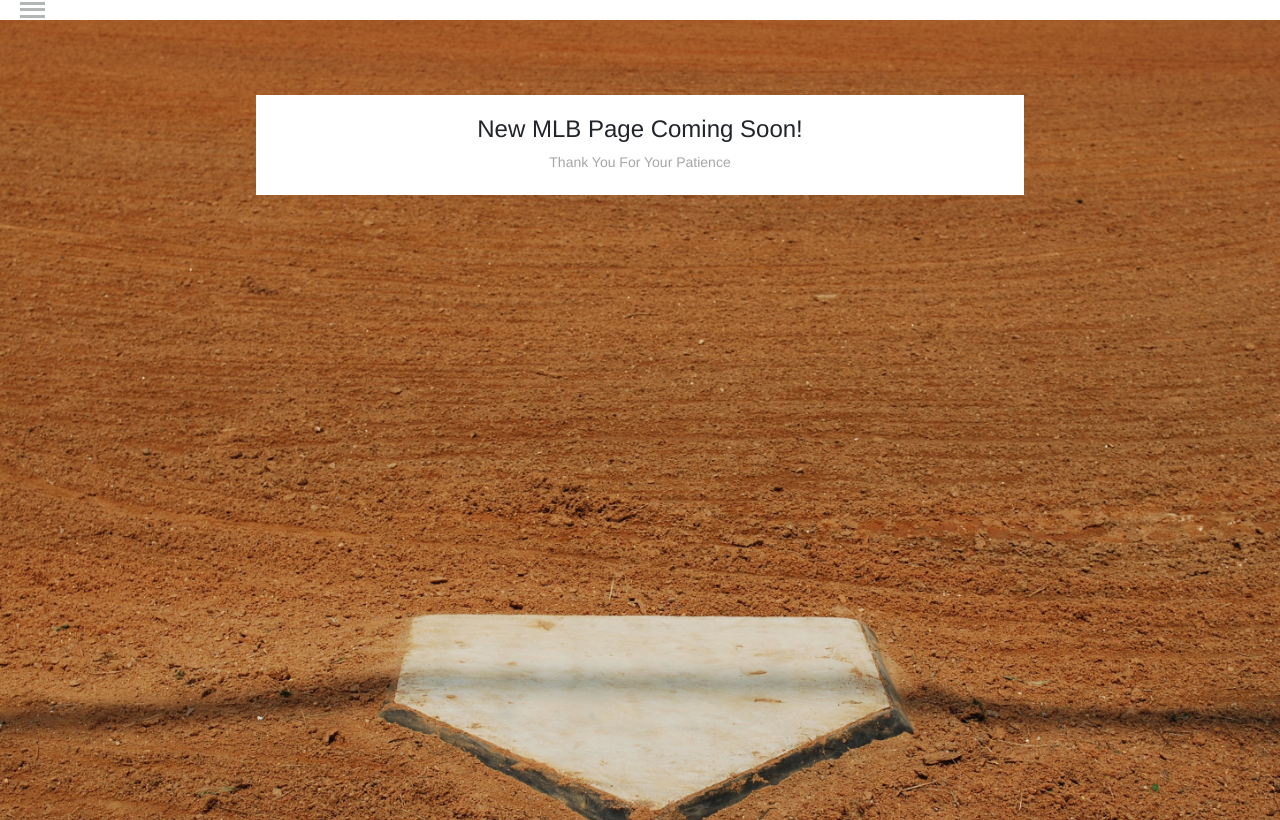
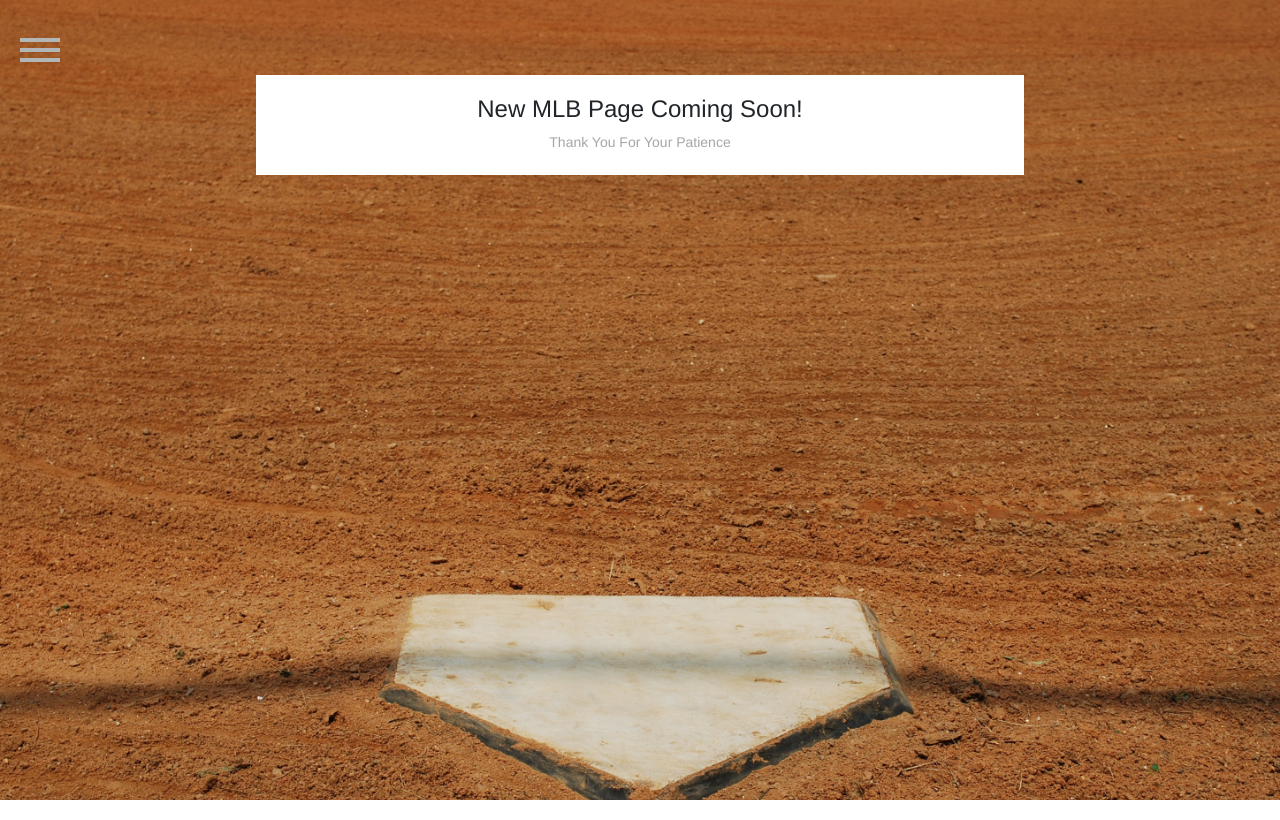
Before and after one commit to plopeziv/Sports_Tracker_Frontend_Update, a React (Create React App) app: page /MLB in a window 1280 px wide. Built offline with nearby package versions, Linux system fonts and the light colour scheme.

Commit message:
10/18/19
fixed css

```diff
--- a/src/Main-Page-Components/Main-Page.css
+++ b/src/Main-Page-Components/Main-Page.css
@@ -4,10 +4,10 @@
   height:100%;
   text-align: center;
 }
-.App_Containers{
+.MainContainers{
   height:300px;
-  width:75%;
-  transform: translate(0%, 35%);
+  width:90%;
+  transform: translate(0%, 30%);
 }
 
 .Icon_Container{
--- a/src/Main-Page.js
+++ b/src/Main-Page.js
@@ -13,7 +13,7 @@ class MainPage extends Component {
 
     return(
       <div className="Main_Page">
-        <div className = "AppContainers">
+        <div className = "MainContainers">
 
           <div className = "App_Card">
             <div className ="Icon_Container">
--- a/src/NFL-Components/MatchupCard.js
+++ b/src/NFL-Components/MatchupCard.js
@@ -85,7 +85,11 @@ class MatchupCard extends Component{
               }}/>
 
               <div className="CardHeading" style={{
-                display:"inline-block"
+                display:"inline-block",
+                height:"30px",
+              }}>
+                <div className="filterContainer" style={{
+                  transform:"translate(-7%,-140%)"
                 }}>
                   <h5>
                     <FilterButton
@@ -94,6 +98,7 @@ class MatchupCard extends Component{
                     select = {this.teamSelect.bind(this)}
                     />
                   </h5>
+                </div>
               </div>
 
               <div className="StatCard">
--- a/src/NFL-Components/NFL-css/Matchup.css
+++ b/src/NFL-Components/NFL-css/Matchup.css
@@ -11,9 +11,11 @@
 }
 
 .dropDown{
+  position:absolute;
   font-size: 14px;
   vertical-align:top;
   margin-right:10px;
+  z-index: 10;
 }
 .dStat{
   width:45%;
--- a/src/NFL-Components/TeamFilter.js
+++ b/src/NFL-Components/TeamFilter.js
@@ -44,6 +44,7 @@ class FilterButton extends Component{
         backgroundColor:"rgb(153, 163, 164)",
         width: "100px",
         position:"relative",
+        height:"25px",
       }}>
         <div className="buttonHeader">
           vs {this.props.currentTeam}
@@ -52,15 +53,16 @@ class FilterButton extends Component{
       {this.state.displayMenu ? (
         <div className="dropDiv" style={{
           backgroundColor:"rgb(229, 232, 232)",
-          height:"95px",
-          marginTop:"127px",
+          height:"75px",
+          transform: "translate(0%, 70%)",
+          position:"absolute"
         }}>
           <div className="dropContent">
             <ul style={{
               overflow:"auto",
-              height:"95px",
+              height:"75px",
               float:"left",
-              direction:"rtl"
+              direction:"rtl",
             }}>
               {this.props.teams.map(item=> <li
                 onClick= {() => {this.changeTeam(item);}}>
--- a/src/toolbar/toolbar-css/close-button.css
+++ b/src/toolbar/toolbar-css/close-button.css
@@ -3,12 +3,15 @@
   float: right;
   flex-direction: column;
   justify-content: space-around;
+  margin-top: 10px;
   margin-right: 10px;
-  height: 20px;
+  height: 0px;
   width: 25px;
   cursor: pointer;
   padding: 0;
   box-sizing: border-box;
+  background: transparent;
+  border: transparent;
 }
 
 .closeMarker{
--- a/src/toolbar/toolbar-css/open-button.css
+++ b/src/toolbar/toolbar-css/open-button.css
@@ -2,14 +2,17 @@
   display: flex;
   flex-direction: column;
   justify-content: space-around;
-  margin-left: 20px;
-  height: 20px;
-  width: 25px;
+  height: 30px;
+  width: 40px;
   background: transparent;
+  z-index: 100;
   border: none;
   cursor: pointer;
   padding: 0;
   box-sizing: border-box;
+  position:absolute;
+  margin-top: 35px;
+  margin-left: 20px;
 }
 
 .button:focus{
@@ -17,7 +20,7 @@
 }
 
 .line{
-  width:25px;
-  height: 3px;
+  width:40px;
+  height: 4px;
   background: #B3B6B7;
 }
```
Lines whose indentation alone changed are shown as unchanged.
